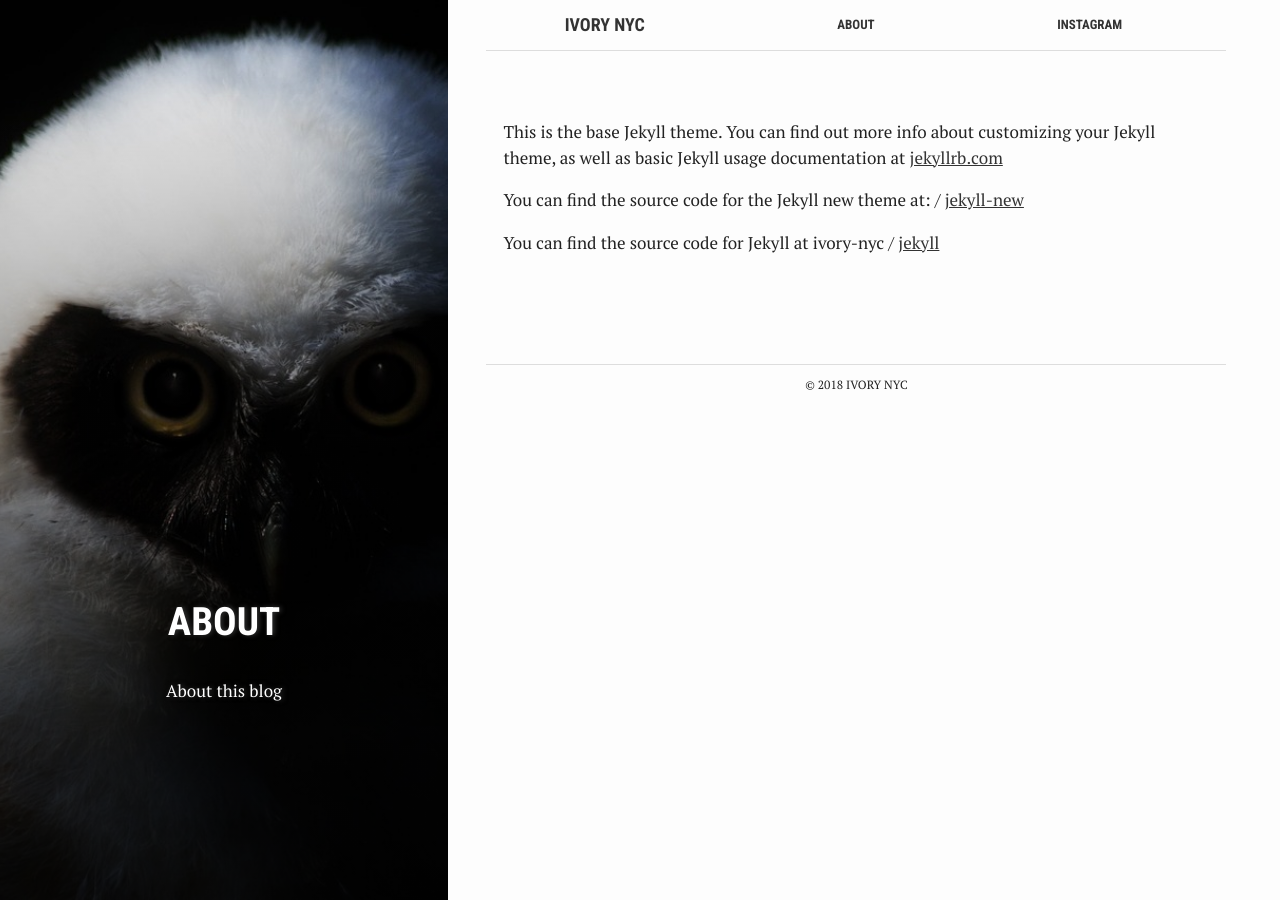
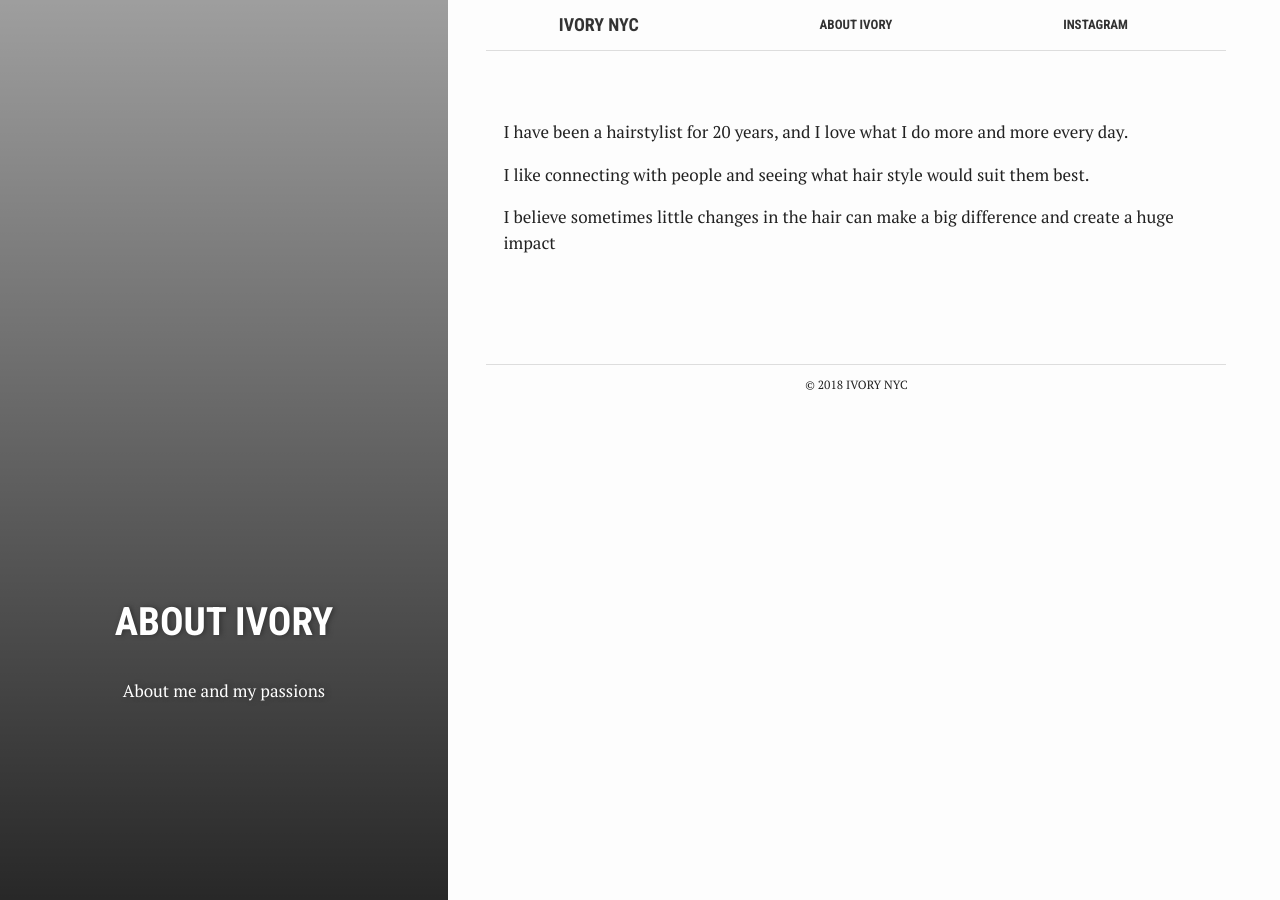
Before and after one commit to ivory-nyc/ivory-nyc.github.io, a Jekyll site: the page built from about.md, in a window 1280 px wide. Built offline with Jekyll 4.4.1, drawn with Linux system fonts in a browser that asks for light colours.

Commit message:
added text and pic to about page

```diff
--- a/about.md
+++ b/about.md
@@ -1,19 +1,15 @@
 ---
-bg: "owl.jpg"
+bg: "DSC_5513.jpg"
 layout: page
-title: "About"
+title: "About Ivory"
 crawlertitle: "Why and how this blog was created"
 permalink: /about/
-summary: "About this blog"
+summary: "About me and my passions"
 active: about
 ---
 
-This is the base Jekyll theme. You can find out more info about customizing your Jekyll theme, as well as basic Jekyll usage documentation at [jekyllrb.com](http://jekyllrb.com/)
+I have been a hairstylist for 20 years, and I love what I do more and more every day.
 
-You can find the source code for the Jekyll new theme at:
-{{site.twitter_username}} /
-[jekyll-new](https://github.com/jglovier/jekyll-new)
+I like connecting with people and seeing what hair style would suit them best.
 
-You can find the source code for Jekyll at
-{{site.github_username}} /
-[jekyll](https://github.com/jekyll/jekyll)
+I believe sometimes little changes in the hair can make a big difference and create a huge impact
```
Also changed, not shown: 1 other file.
